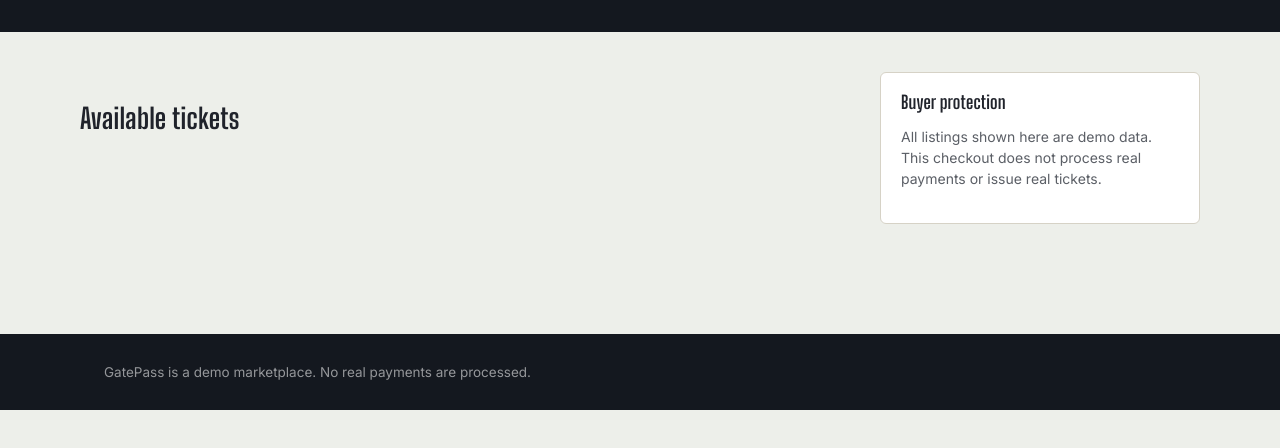
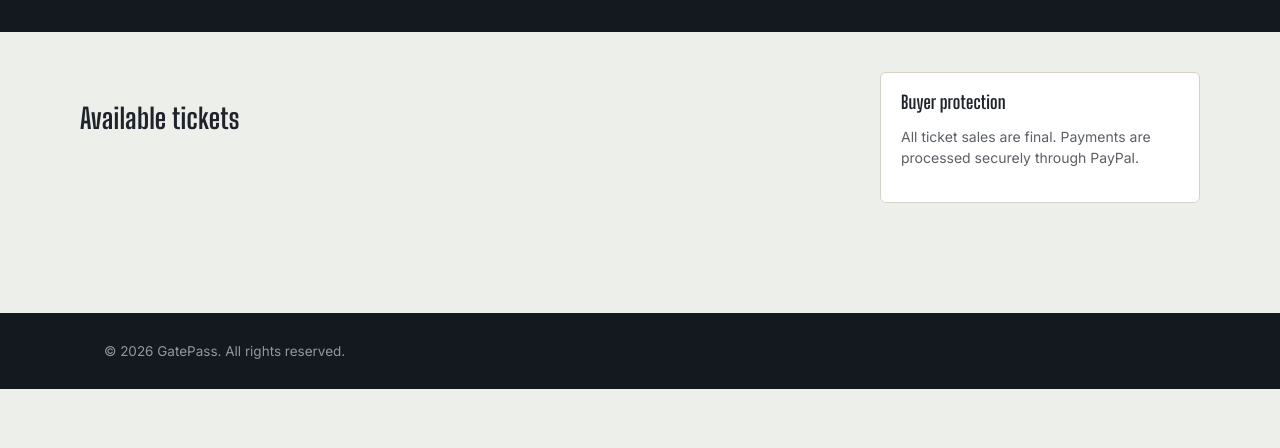
Before and after one commit to amonkipngeno9991/gatepass-ticket-site, a website: page public/event.html in a window 1280 px wide. Shown: the part 218-666 px from the top of the page. Drawn offline with Linux system fonts and the light colour scheme; no server answers.

Commit message:
remove demo marketplace language

```diff
--- a/public/event.html
+++ b/public/event.html
@@ -43,12 +43,12 @@
   </div>
   <aside class="sidebar-card">
     <h3>Buyer protection</h3>
-    <p>All listings shown here are demo data. This checkout does not process real payments or issue real tickets.</p>
+    <p>All ticket sales are final. Payments are processed securely through PayPal.</p>
   </aside>
 </div>
 
 <footer class="site-footer">
-  <div class="wrap">GatePass is a demo marketplace. No real payments are processed.</div>
+  <div class="wrap">© 2026 GatePass. All rights reserved.</div>
 </footer>
 
 <script src="/js/shared.js"></script>
```
Also changed, not shown: public/cart.html (+1 -1 lines), public/confirmation.html (+1 -1 lines), public/index.html (+1 -1 lines).
